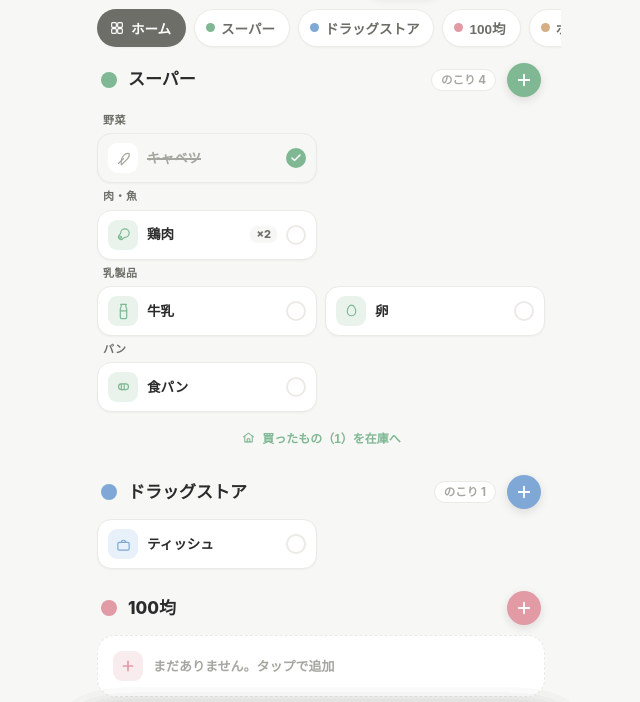
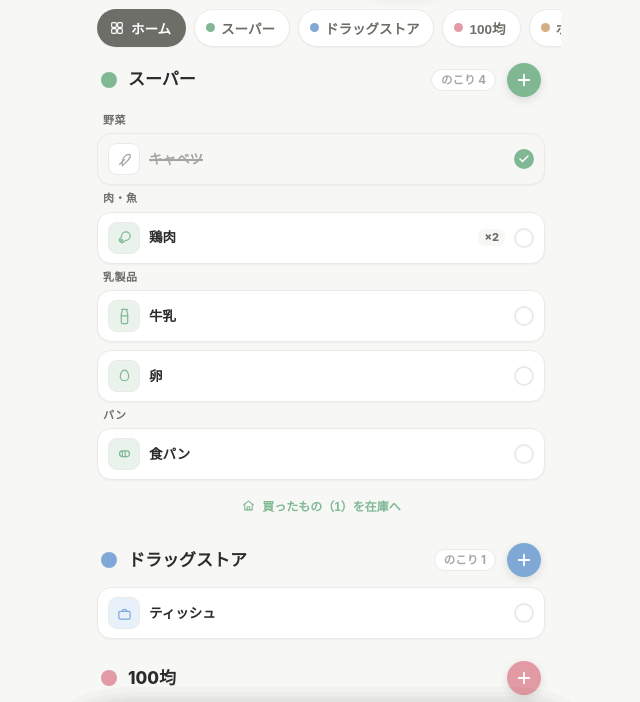
Before and after one commit to petsblog0217/kaimono-web, a plain HTML site: page index.html in a window 1280 px wide. Shown: the part 65-767 px from the top of the page, without its empty margins (319-959 px from the left). Drawn offline with Linux system fonts and the light colour scheme.

Commit message:
買い物リストの操作改善と1列レイアウト化
- 長押しメニューを廃止（iOS Safariの文字選択とぶつかるため）
- 左アイコンタップでミニメニュー（数量・削除）を開く方式に変更
- 買い物リスト・在庫・辞書のカードを2列から1列に変更

Co-Authored-By: Claude Opus 4.8 (1M context) <noreply@anthropic.com>

```diff
--- a/index.html
+++ b/index.html
@@ -56,10 +56,11 @@
   .sub-head{font-size:11px;font-weight:800;color:var(--ink-2);letter-spacing:.04em;padding:6px 6px 5px;}
 
   /* 2列タイル */
-  .grid{display:grid;grid-template-columns:1fr 1fr;gap:8px;}
-  .tile{display:flex;align-items:center;gap:9px;background:var(--card);border:1px solid var(--line);border-radius:14px;padding:9px 10px;cursor:pointer;box-shadow:var(--shadow-sm);transition:background .15s ease,transform .1s ease;min-width:0;}
+  .grid{display:grid;grid-template-columns:1fr;gap:8px;}
+  .tile{display:flex;align-items:center;gap:9px;background:var(--card);border:1px solid var(--line);border-radius:14px;padding:9px 10px;cursor:pointer;box-shadow:var(--shadow-sm);transition:background .15s ease,transform .1s ease;min-width:0;-webkit-touch-callout:none;-webkit-user-select:none;user-select:none;}
   .tile:active{transform:scale(.98);background:var(--accent-soft);}
-  .tile .ic{width:30px;height:30px;flex:0 0 auto;border-radius:9px;background:var(--accent-soft);display:grid;place-items:center;color:var(--accent);transition:all .2s ease;}
+  .tile .ic{width:32px;height:32px;flex:0 0 auto;border-radius:9px;background:var(--accent-soft);border:1px solid var(--line);display:grid;place-items:center;color:var(--accent);cursor:pointer;transition:transform .1s ease,background .2s ease,color .2s ease;}
+  .tile .ic:active{transform:scale(.86);background:var(--accent);color:#fff;}
   .tile .ic svg{width:17px;height:17px;}
   .tile .nm{flex:1;min-width:0;font-size:13.5px;font-weight:700;white-space:nowrap;overflow:hidden;text-overflow:ellipsis;transition:color .2s ease;}
   .tile .qz{font-size:11px;font-weight:800;color:var(--ink-2);background:var(--bg);border-radius:7px;padding:1px 6px;}
@@ -82,7 +83,7 @@
 
   /* ===== 在庫ページ ===== */
   .stock-lead{font-size:13px;font-weight:600;color:var(--ink-2);padding:2px 4px 12px;display:flex;align-items:center;justify-content:space-between;gap:10px;}
-  .stock-grid{display:grid;grid-template-columns:1fr 1fr;gap:9px;}
+  .stock-grid{display:grid;grid-template-columns:1fr;gap:9px;}
   .stk{background:var(--card);border:1px solid var(--line);border-radius:15px;padding:11px;box-shadow:var(--shadow-sm);display:flex;flex-direction:column;gap:9px;transition:opacity .2s ease;}
   .stk-top{display:flex;align-items:center;gap:9px;}
   .stk .ic{width:32px;height:32px;flex:0 0 auto;border-radius:9px;background:var(--accent-soft);display:grid;place-items:center;color:var(--accent);}
@@ -168,7 +169,7 @@
   .dict-gh .cnt{font-size:11.5px;font-weight:800;color:var(--muted);background:var(--bg);border-radius:999px;padding:2px 9px;}
   .dict-gh .chev{width:18px;height:18px;color:var(--muted);flex:0 0 auto;transition:transform .22s ease;}
   .dict-gh.open .chev{transform:rotate(180deg);}
-  .dict-grid{display:grid;grid-template-columns:1fr 1fr;gap:8px;margin:8px 0 10px;}
+  .dict-grid{display:grid;grid-template-columns:1fr;gap:8px;margin:8px 0 10px;}
   .dict-card{display:flex;align-items:center;gap:8px;background:var(--card);border:1px solid var(--line);border-radius:13px;padding:8px 9px;cursor:pointer;box-shadow:var(--shadow-sm);min-width:0;transition:background .15s ease,transform .1s ease;}
   .dict-card:active{transform:scale(.98);background:var(--accent-soft);}
   .dict-card .ic{width:30px;height:30px;flex:0 0 auto;border-radius:9px;display:grid;place-items:center;}
@@ -822,25 +823,10 @@ function tile(it,storeId){
   el.innerHTML='<div class="ic">'+svgIcon(it.icon)+'</div><div class="nm">'+esc(it.name)+'</div>'+
     (it.qty>1?'<div class="qz">×'+it.qty+'</div>':'')+
     '<div class="ck"><svg viewBox="0 0 24 24" fill="none" stroke="currentColor" stroke-width="3" stroke-linecap="round" stroke-linejoin="round"><polyline points="20 6 9 17 4 12"/></svg></div>';
-  el.onclick=()=>{ if(el._suppress){ el._suppress=false; return; } it.done=!it.done; save(); render(); };
-  attachLongPress(el, ()=>{ el._suppress=true; openItemMenu(it.id, storeId); });
+  el.onclick=()=>{ it.done=!it.done; save(); render(); };
+  /* 左アイコンをタップ＝メニュー（数量・削除）。バブリングを止めて買い済みトグルと分ける */
+  el.querySelector('.ic').addEventListener('click', e=>{ e.stopPropagation(); openItemMenu(it.id, storeId); });
   return el;
-}
-
-/* 長押し検知（タップと両立。長押し後のクリックは tile 側 _suppress で無視） */
-function attachLongPress(el, fn){
-  let timer=null, sx=0, sy=0;
-  const start=(x,y)=>{ sx=x; sy=y; clearTimeout(timer); timer=setTimeout(()=>{ timer=null; fn(); }, 500); };
-  const move=(x,y)=>{ if(timer && (Math.abs(x-sx)>10 || Math.abs(y-sy)>10)){ clearTimeout(timer); timer=null; } };
-  const cancel=()=>{ clearTimeout(timer); timer=null; };
-  el.addEventListener('touchstart', e=>{ const p=e.touches[0]; start(p.clientX,p.clientY); }, {passive:true});
-  el.addEventListener('touchmove', e=>{ const p=e.touches[0]; move(p.clientX,p.clientY); }, {passive:true});
-  el.addEventListener('touchend', cancel);
-  el.addEventListener('mousedown', e=>start(e.clientX,e.clientY));
-  el.addEventListener('mousemove', e=>move(e.clientX,e.clientY));
-  el.addEventListener('mouseup', cancel);
-  el.addEventListener('mouseleave', cancel);
-  el.addEventListener('contextmenu', e=>e.preventDefault());
 }
 
 /* ===== 商品ミニメニュー（数量 −＋・削除） ===== */
```
Also changed, not shown: 1 other file.
